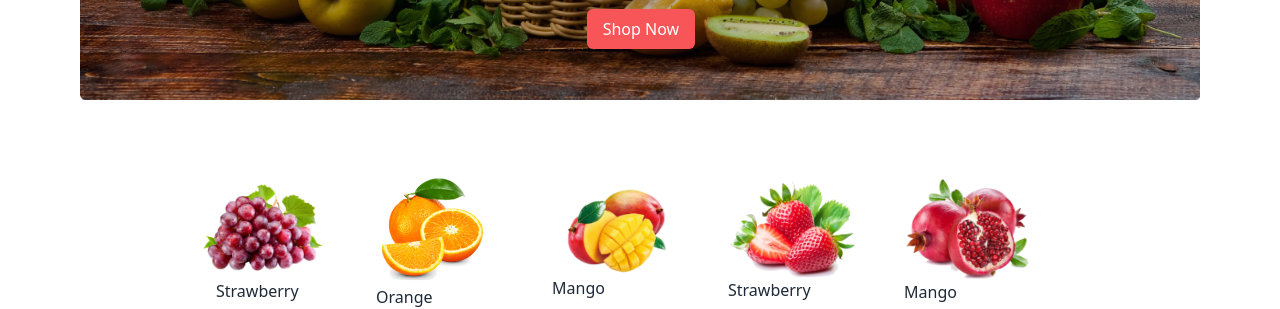
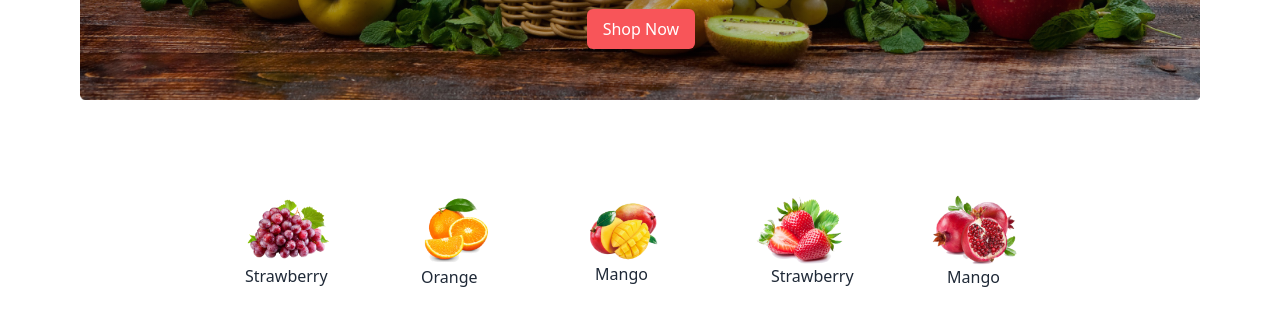
Before and after one commit to Nazmul5691/fruit-brust-with-daisyUI, a plain HTML site: page index.html in a window 1280 px wide. Shown: the part 511-820 px from the top of the page. Drawn offline with nearby package versions, Linux system fonts and the light colour scheme; grey boxes are pictures that could not be loaded.

Commit message:
responsive banner

```diff
--- a/index.html
+++ b/index.html
@@ -137,7 +137,7 @@
           </div>
 
           <div class="absolute text-center lg:bottom-56 md:bottom-48 bottom-64 text-white lg:ml-64 md:ml-60  ml-20">
-            <h1 class=" lg:text-6xl md:text-2xl lg:mb-5 font-extrabold lg:mb-6 ">Exotic tastes at your <br> doorstep</h1>
+            <h1 class=" lg:text-6xl md:text-2xl  font-extrabold lg:mb-6 ">Exotic tastes at your <br> doorstep</h1>
             <p class="text-[#FFFFFF] text-font-thin text-[13px]  lg:text-base ">We supply highly quality organic products</p>
             <button class="bg-[#F85559] pt-2 pb-2 pr-4 pl-4 mb-4 rounded-md mt-3">Shop Now</button>
           </div>
@@ -149,26 +149,26 @@
 
 
             <div class="lg:visible invisible w-0">
-              <div class="flex  flex-row items-center gap-12 bg-white absolute -bottom-5 rounded-sm ml-[120px]  " >
-                <div class="lg:w-32 w-0">
+              <div class="flex  flex-row items-center gap-12 bg-white absolute -bottom-5 rounded-sm ml-[145px]  " >
+                <div class="lg:w-32 w-0 lg:p-5">
                   <img  src="images/fruit1.png" alt="">
-                  <h3 class="ml-4">Strawberry</h3>
+                  <h3 class="ml-">Strawberry</h3>
                 </div>
-                <div class="lg:w-32 w-0">
+                <div class="lg:w-[110px] w-0 lg:p-5">
                   <img src="images/fruit2.png" alt="">
                   <h3>Orange</h3>
                 </div>
-                <div class="lg:w-32 w-0">
+                <div class="lg:w-32 w-0 lg:p-5">
                   <img src="images/fruit3.png" alt="">
-                  <h3>Mango</h3>
+                  <h3 class="ml-4">Mango</h3>
                 </div>
-                <div class="lg:w-32 w-0">
+                <div class="lg:w-32 w-0 lg:p-5">
                   <img src="images/fruit4.png" alt="">
-                  <h3>Strawberry</h3>
+                  <h3 class="ml-4">Strawberry</h3>
                 </div>
-                <div class="lg:w-32 w-0">
+                <div class="lg:w-32 w-0 lg:p-5">
                   <img src="images/fruit5.png" alt="">
-                  <h3>Mango</h3>
+                  <h3 class="ml-4">Mango</h3>
                 </div>
 
               </div>
```
